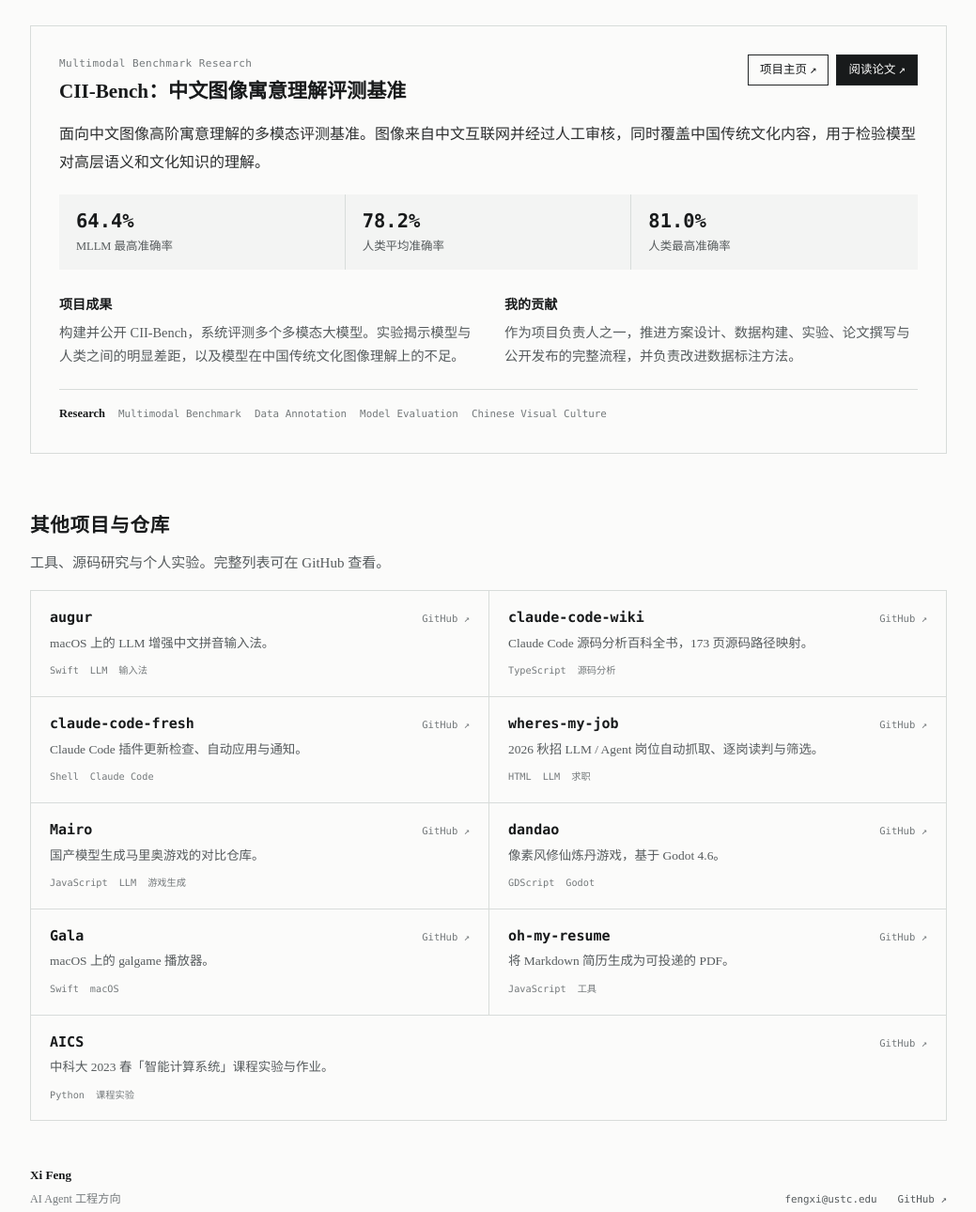
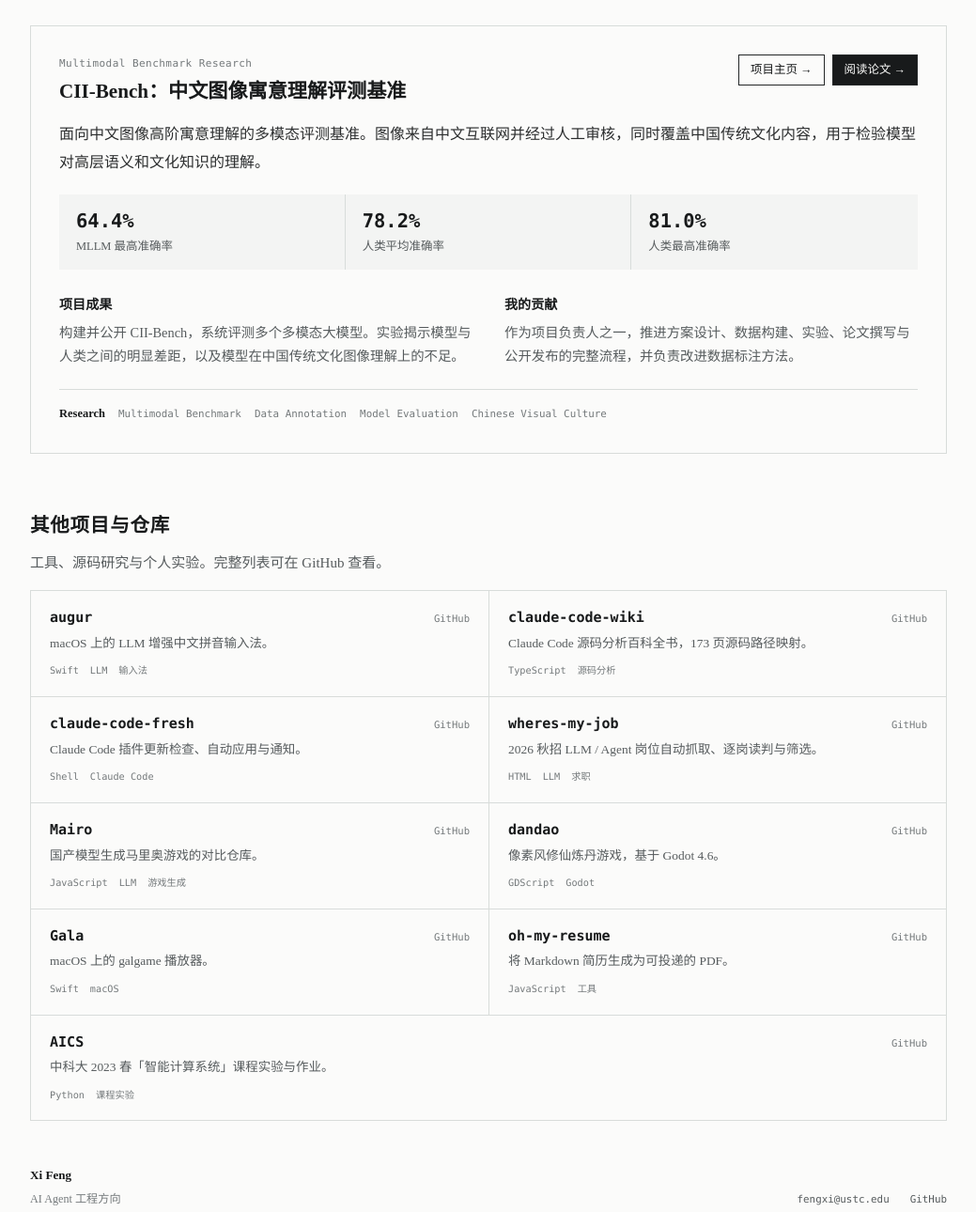
Before and after one commit to NozomiX1/NozomiX1.github.io, a plain HTML site: page index.html in a window 1280 px wide. Shown: the part 1510-2800 px from the top of the page at 94% size, without its empty margins (120-1159 px from the left). Drawn offline with Linux system fonts and the light colour scheme.

Commit message:
fix: simplify external link indicators

```diff
--- a/css/style.css
+++ b/css/style.css
@@ -61,7 +61,6 @@ a:focus-visible{outline:2px solid var(--accent);outline-offset:4px}
 }
 .report-link:hover{background:var(--accent);color:var(--paper);text-decoration:none}
 .report-link:active{transform:translateY(1px)}
-.report-link span[aria-hidden="true"]{font-family:var(--mono)}
 .project-actions{display:flex;flex:0 0 auto;flex-wrap:wrap;justify-content:flex-end;gap:8px}
 .report-link.secondary{background:transparent;color:var(--ink)}
 .report-link.secondary:hover{background:var(--surface);color:var(--accent)}
--- a/index.html
+++ b/index.html
@@ -114,8 +114,8 @@
             <h3 class="p-name"><a href="https://cii-bench.github.io/" target="_blank" rel="noopener">CII-Bench：中文图像寓意理解评测基准</a></h3>
           </div>
           <div class="project-actions">
-            <a class="report-link secondary" href="https://cii-bench.github.io/" target="_blank" rel="noopener">项目主页 <span aria-hidden="true">&#x2197;&#xFE0E;</span></a>
-            <a class="report-link" href="https://arxiv.org/abs/2410.13854" target="_blank" rel="noopener">阅读论文 <span aria-hidden="true">&#x2197;&#xFE0E;</span></a>
+            <a class="report-link secondary" href="https://cii-bench.github.io/" target="_blank" rel="noopener">项目主页 <span aria-hidden="true">→</span></a>
+            <a class="report-link" href="https://arxiv.org/abs/2410.13854" target="_blank" rel="noopener">阅读论文 <span aria-hidden="true">→</span></a>
           </div>
         </div>
 
@@ -156,47 +156,47 @@
 
       <div class="repo-grid">
         <article class="repo">
-          <div class="r-head"><h3 class="r-name"><a href="https://github.com/NozomiX1/augur" target="_blank" rel="noopener">augur</a></h3><a class="r-link" href="https://github.com/NozomiX1/augur" target="_blank" rel="noopener">GitHub <span aria-hidden="true">↗</span></a></div>
+          <div class="r-head"><h3 class="r-name"><a href="https://github.com/NozomiX1/augur" target="_blank" rel="noopener">augur</a></h3><a class="r-link" href="https://github.com/NozomiX1/augur" target="_blank" rel="noopener">GitHub</a></div>
           <p class="r-desc">macOS 上的 LLM 增强中文拼音输入法。</p>
           <div class="r-meta"><span>Swift</span><span>LLM</span><span>输入法</span></div>
         </article>
         <article class="repo">
-          <div class="r-head"><h3 class="r-name"><a href="https://github.com/NozomiX1/claude-code-wiki" target="_blank" rel="noopener">claude-code-wiki</a></h3><a class="r-link" href="https://github.com/NozomiX1/claude-code-wiki" target="_blank" rel="noopener">GitHub <span aria-hidden="true">↗</span></a></div>
+          <div class="r-head"><h3 class="r-name"><a href="https://github.com/NozomiX1/claude-code-wiki" target="_blank" rel="noopener">claude-code-wiki</a></h3><a class="r-link" href="https://github.com/NozomiX1/claude-code-wiki" target="_blank" rel="noopener">GitHub</a></div>
           <p class="r-desc">Claude Code 源码分析百科全书，173 页源码路径映射。</p>
           <div class="r-meta"><span>TypeScript</span><span>源码分析</span></div>
         </article>
         <article class="repo">
-          <div class="r-head"><h3 class="r-name"><a href="https://github.com/NozomiX1/claude-code-fresh" target="_blank" rel="noopener">claude-code-fresh</a></h3><a class="r-link" href="https://github.com/NozomiX1/claude-code-fresh" target="_blank" rel="noopener">GitHub <span aria-hidden="true">↗</span></a></div>
+          <div class="r-head"><h3 class="r-name"><a href="https://github.com/NozomiX1/claude-code-fresh" target="_blank" rel="noopener">claude-code-fresh</a></h3><a class="r-link" href="https://github.com/NozomiX1/claude-code-fresh" target="_blank" rel="noopener">GitHub</a></div>
           <p class="r-desc">Claude Code 插件更新检查、自动应用与通知。</p>
           <div class="r-meta"><span>Shell</span><span>Claude Code</span></div>
         </article>
         <article class="repo">
-          <div class="r-head"><h3 class="r-name"><a href="https://github.com/NozomiX1/wheres-my-job" target="_blank" rel="noopener">wheres-my-job</a></h3><a class="r-link" href="https://github.com/NozomiX1/wheres-my-job" target="_blank" rel="noopener">GitHub <span aria-hidden="true">↗</span></a></div>
+          <div class="r-head"><h3 class="r-name"><a href="https://github.com/NozomiX1/wheres-my-job" target="_blank" rel="noopener">wheres-my-job</a></h3><a class="r-link" href="https://github.com/NozomiX1/wheres-my-job" target="_blank" rel="noopener">GitHub</a></div>
           <p class="r-desc">2026 秋招 LLM / Agent 岗位自动抓取、逐岗读判与筛选。</p>
           <div class="r-meta"><span>HTML</span><span>LLM</span><span>求职</span></div>
         </article>
         <article class="repo">
-          <div class="r-head"><h3 class="r-name"><a href="https://github.com/NozomiX1/Mairo" target="_blank" rel="noopener">Mairo</a></h3><a class="r-link" href="https://github.com/NozomiX1/Mairo" target="_blank" rel="noopener">GitHub <span aria-hidden="true">↗</span></a></div>
+          <div class="r-head"><h3 class="r-name"><a href="https://github.com/NozomiX1/Mairo" target="_blank" rel="noopener">Mairo</a></h3><a class="r-link" href="https://github.com/NozomiX1/Mairo" target="_blank" rel="noopener">GitHub</a></div>
           <p class="r-desc">国产模型生成马里奥游戏的对比仓库。</p>
           <div class="r-meta"><span>JavaScript</span><span>LLM</span><span>游戏生成</span></div>
         </article>
         <article class="repo">
-          <div class="r-head"><h3 class="r-name"><a href="https://github.com/NozomiX1/dandao" target="_blank" rel="noopener">dandao</a></h3><a class="r-link" href="https://github.com/NozomiX1/dandao" target="_blank" rel="noopener">GitHub <span aria-hidden="true">↗</span></a></div>
+          <div class="r-head"><h3 class="r-name"><a href="https://github.com/NozomiX1/dandao" target="_blank" rel="noopener">dandao</a></h3><a class="r-link" href="https://github.com/NozomiX1/dandao" target="_blank" rel="noopener">GitHub</a></div>
           <p class="r-desc">像素风修仙炼丹游戏，基于 Godot 4.6。</p>
           <div class="r-meta"><span>GDScript</span><span>Godot</span></div>
         </article>
         <article class="repo">
-          <div class="r-head"><h3 class="r-name"><a href="https://github.com/NozomiX1/Gala" target="_blank" rel="noopener">Gala</a></h3><a class="r-link" href="https://github.com/NozomiX1/Gala" target="_blank" rel="noopener">GitHub <span aria-hidden="true">↗</span></a></div>
+          <div class="r-head"><h3 class="r-name"><a href="https://github.com/NozomiX1/Gala" target="_blank" rel="noopener">Gala</a></h3><a class="r-link" href="https://github.com/NozomiX1/Gala" target="_blank" rel="noopener">GitHub</a></div>
           <p class="r-desc">macOS 上的 galgame 播放器。</p>
           <div class="r-meta"><span>Swift</span><span>macOS</span></div>
         </article>
         <article class="repo">
-          <div class="r-head"><h3 class="r-name"><a href="https://github.com/NozomiX1/oh-my-resume" target="_blank" rel="noopener">oh-my-resume</a></h3><a class="r-link" href="https://github.com/NozomiX1/oh-my-resume" target="_blank" rel="noopener">GitHub <span aria-hidden="true">↗</span></a></div>
+          <div class="r-head"><h3 class="r-name"><a href="https://github.com/NozomiX1/oh-my-resume" target="_blank" rel="noopener">oh-my-resume</a></h3><a class="r-link" href="https://github.com/NozomiX1/oh-my-resume" target="_blank" rel="noopener">GitHub</a></div>
           <p class="r-desc">将 Markdown 简历生成为可投递的 PDF。</p>
           <div class="r-meta"><span>JavaScript</span><span>工具</span></div>
         </article>
         <article class="repo repo-wide">
-          <div class="r-head"><h3 class="r-name"><a href="https://github.com/NozomiX1/AICS" target="_blank" rel="noopener">AICS</a></h3><a class="r-link" href="https://github.com/NozomiX1/AICS" target="_blank" rel="noopener">GitHub <span aria-hidden="true">↗</span></a></div>
+          <div class="r-head"><h3 class="r-name"><a href="https://github.com/NozomiX1/AICS" target="_blank" rel="noopener">AICS</a></h3><a class="r-link" href="https://github.com/NozomiX1/AICS" target="_blank" rel="noopener">GitHub</a></div>
           <p class="r-desc">中科大 2023 春「智能计算系统」课程实验与作业。</p>
           <div class="r-meta"><span>Python</span><span>课程实验</span></div>
         </article>
@@ -211,7 +211,7 @@
     </div>
     <div class="footer-contact" aria-label="联系方式">
       <a href="mailto:fengxi@ustc.edu">fengxi@ustc.edu</a>
-      <a href="https://github.com/NozomiX1" target="_blank" rel="noopener">GitHub <span aria-hidden="true">↗</span></a>
+      <a href="https://github.com/NozomiX1" target="_blank" rel="noopener">GitHub</a>
     </div>
   </footer>
 </div>
```
